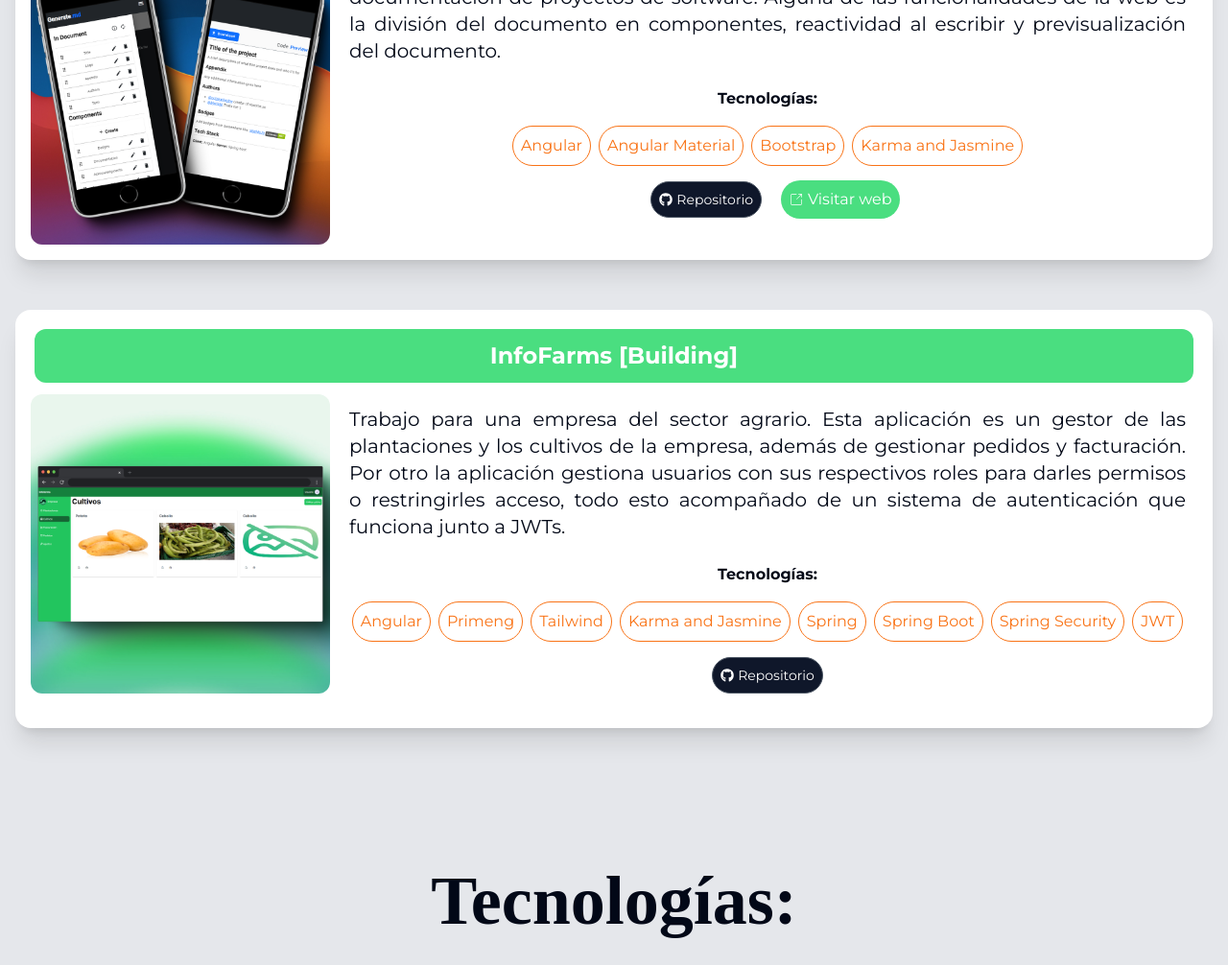
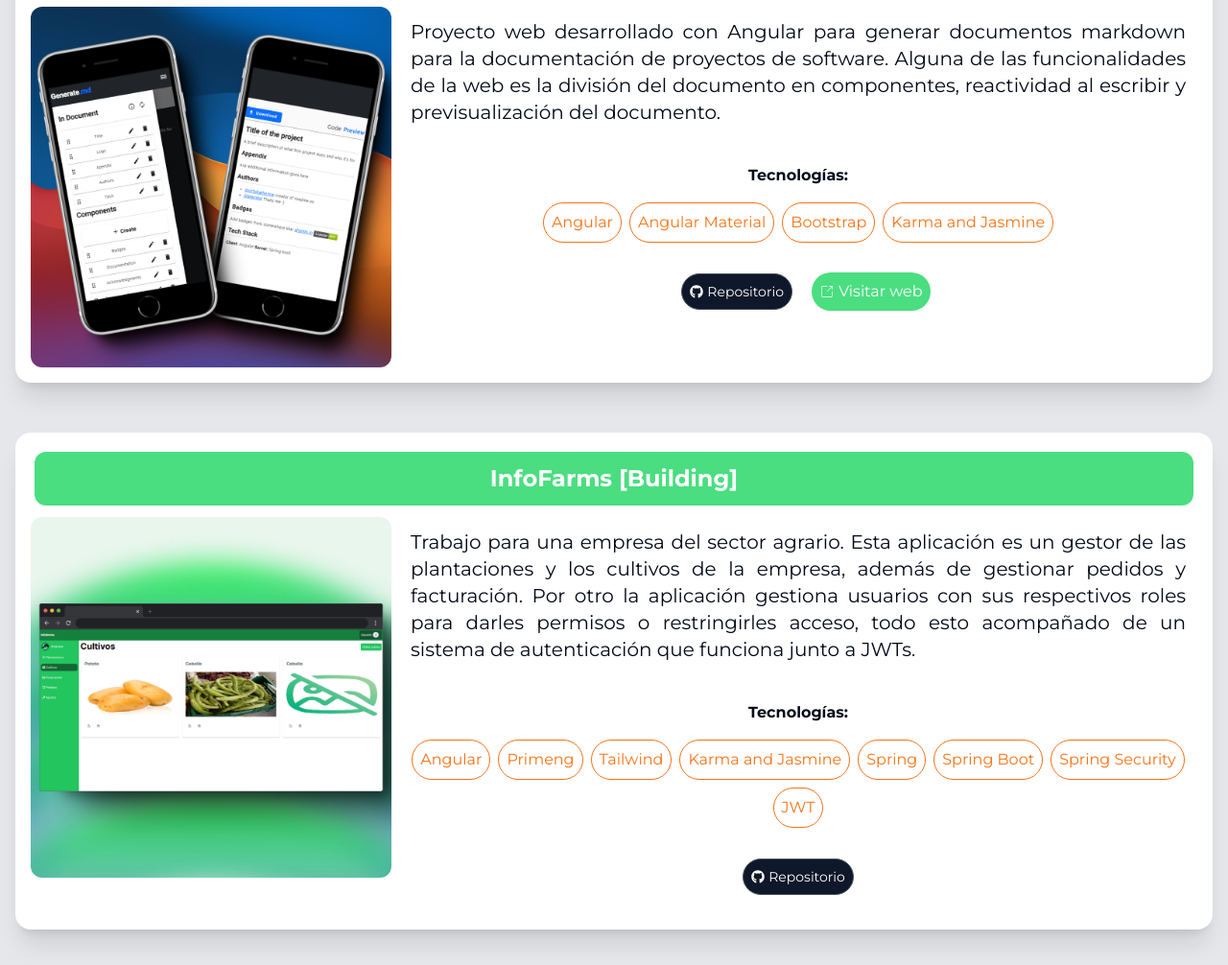
Before and after one commit to Mariskii/portfolio, an Astro site: page / in a window 1280 px wide. Shown: the part 1285-2291 px from the top of the page at 96% size. Built offline with nearby package versions, Linux system fonts and the light colour scheme; Astro itself is replaced by a stand-in of ours; a web font is replaced by a local one.

Commit message:
fix: responsive card project

```diff
--- a/src/components/Common/Carouser.tsx
+++ b/src/components/Common/Carouser.tsx
@@ -16,7 +16,7 @@ interface CarouselImagesProps {
 export function CarouselImages({images}: CarouselImagesProps) {
   return (
     <Carousel
-        className="w-full max-w-xs justify-center"
+        className="w-full max-w-sm justify-center"
         opts={{
             align: "start",
             loop: true,
--- a/src/components/Sections/Projects/ProjectCard.astro
+++ b/src/components/Sections/Projects/ProjectCard.astro
@@ -7,15 +7,16 @@ import { CiShare1 } from "react-icons/ci";
 const { title, description, images, technologies, repositories, projectLink } = Astro.props;
 ---
 
-<div class="w-full h-fit max-w-7xl p-3 m-5 rounded-2xl shadow-xl bg-white">
+<div class="w-full h-full max-w-7xl p-3 m-5 rounded-2xl shadow-xl bg-white">
     <p class="text-center font-bold p-3 m-2 text-2xl rounded-xl bg-green-400 text-white">{title}</p>
-    <div class="flex flex-col lg:flex-row w-full items-center lg:items-start">
+    <div class="flex flex-col lg:flex-row items-center lg:items-start">
         <CarouselImages images={images} client:load/>
-        <div class="flex flex-col w-full md:w-3/4 h-full items-center justify-between p-2">
-            <p class="text-xl text-wrap p-2">{description}</p>
+
+        <div class="flex flex-col w-full lg:w-3/4 h-full items-center justify-between p-2 gap-4">
+            <p class="text-xl text-wrap w-full p-2">{description}</p>
             <div class="h-full flex flex-col items-center justify-center">
                 <p class="font-bold p-4">Tecnologías:</p>
-                <div class="flex flex-wrap justify-center gap-2 items-center">
+                <div class="flex flex-wrap justify-center gap-2 items-center h-full">
                     {technologies.map((technologie: string) => (
                         <p class="rounded-full border text-center p-2 border-orange-500 text-orange-500">{technologie}</p>
                     ))}
```
